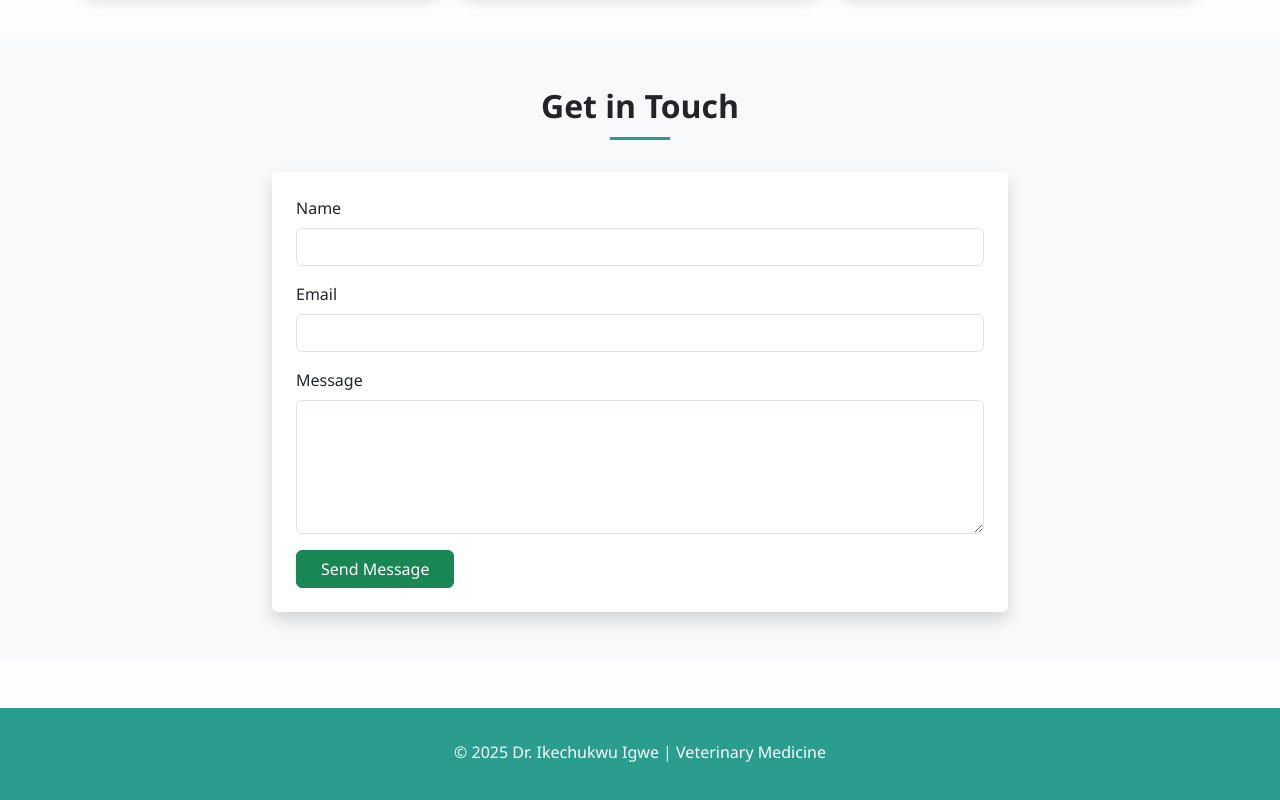
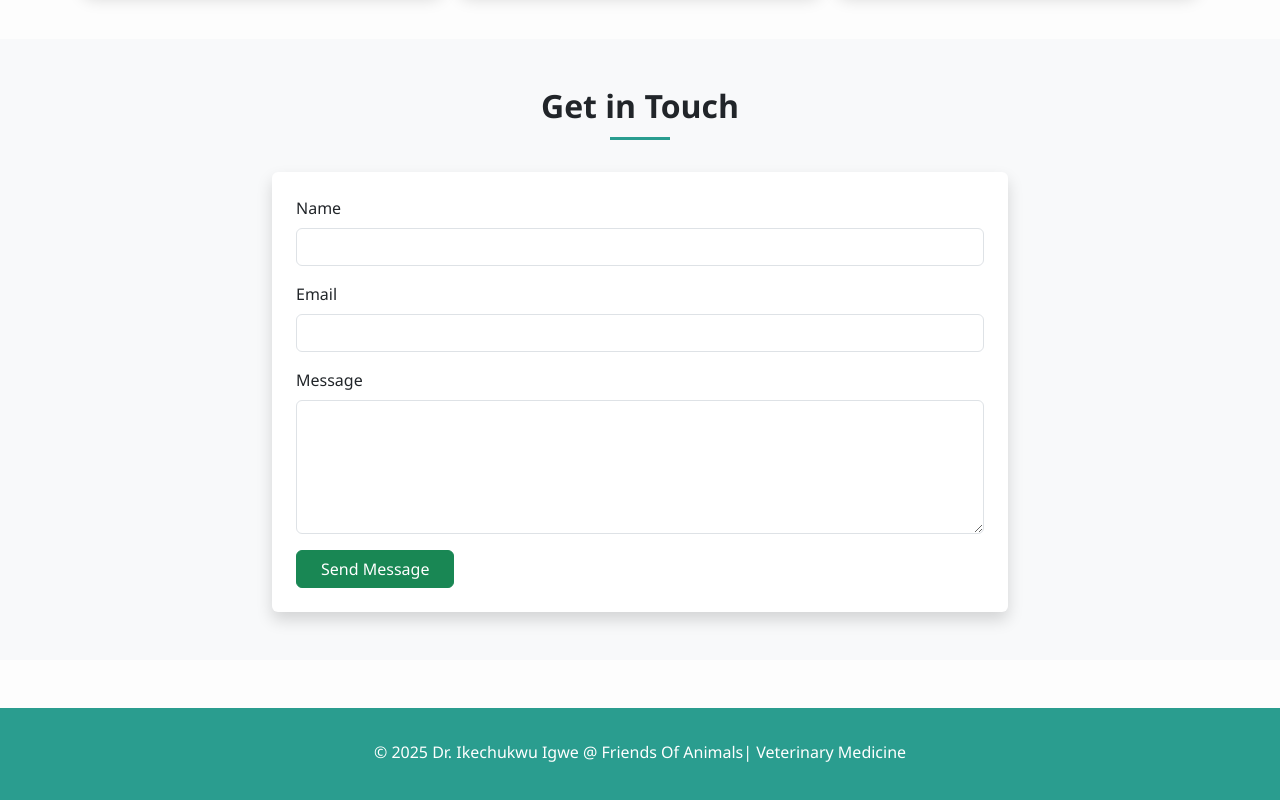
Before and after one commit to Zephyr-wq/Vet, a plain HTML site: page index.html in a window 1280 px wide. Shown: the part 2479-3279 px from the top of the page. Drawn offline with nearby package versions, Linux system fonts and the light colour scheme.

Commit message:
Update index.html

```diff
--- a/index.html
+++ b/index.html
@@ -3,7 +3,7 @@
 <head>
   <meta charset="utf-8">
   <meta name="viewport" content="width=device-width, initial-scale=1">
-  <title>Dr. Igwe Ikechukwu — Veterinary Medicine</title>
+  <title>Friends Of Animals — Veterinary Medicine</title>
   <link href="https://cdn.jsdelivr.net/npm/bootstrap@5.3.2/dist/css/bootstrap.min.css" rel="stylesheet">
   <link rel="icon" href="https://res.cloudinary.com/det5cjrev/image/upload/v1758194826/d352983b-dea0-4725-8b1a-b14b49a59c70_y4ny2f.png">
   <style>
@@ -293,7 +293,7 @@
 
   <!-- Footer -->
   <footer>
-    <p>&copy; 2025 Dr. Ikechukwu Igwe | Veterinary Medicine</p>
+    <p>&copy; 2025 Dr. Ikechukwu Igwe @ Friends Of Animals| Veterinary Medicine</p>
   </footer>
 
   <!-- Dark Mode Toggle Button -->
```
